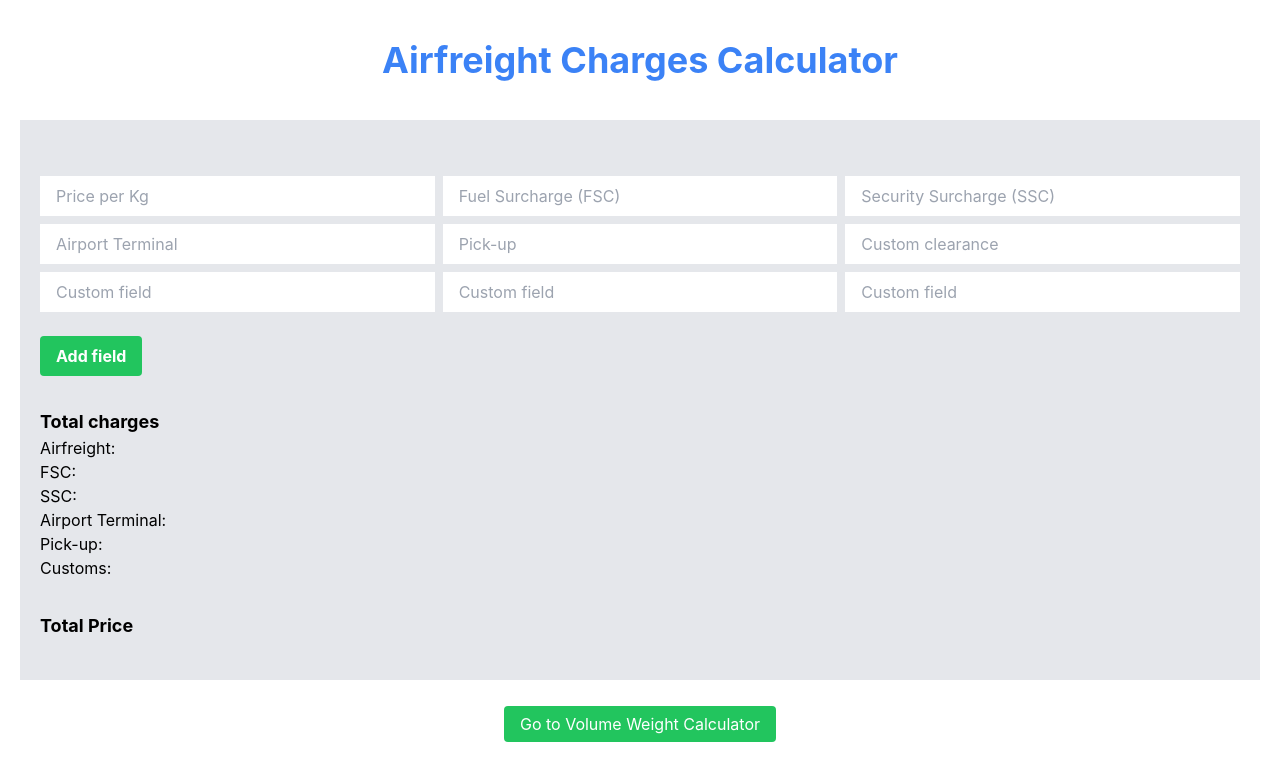
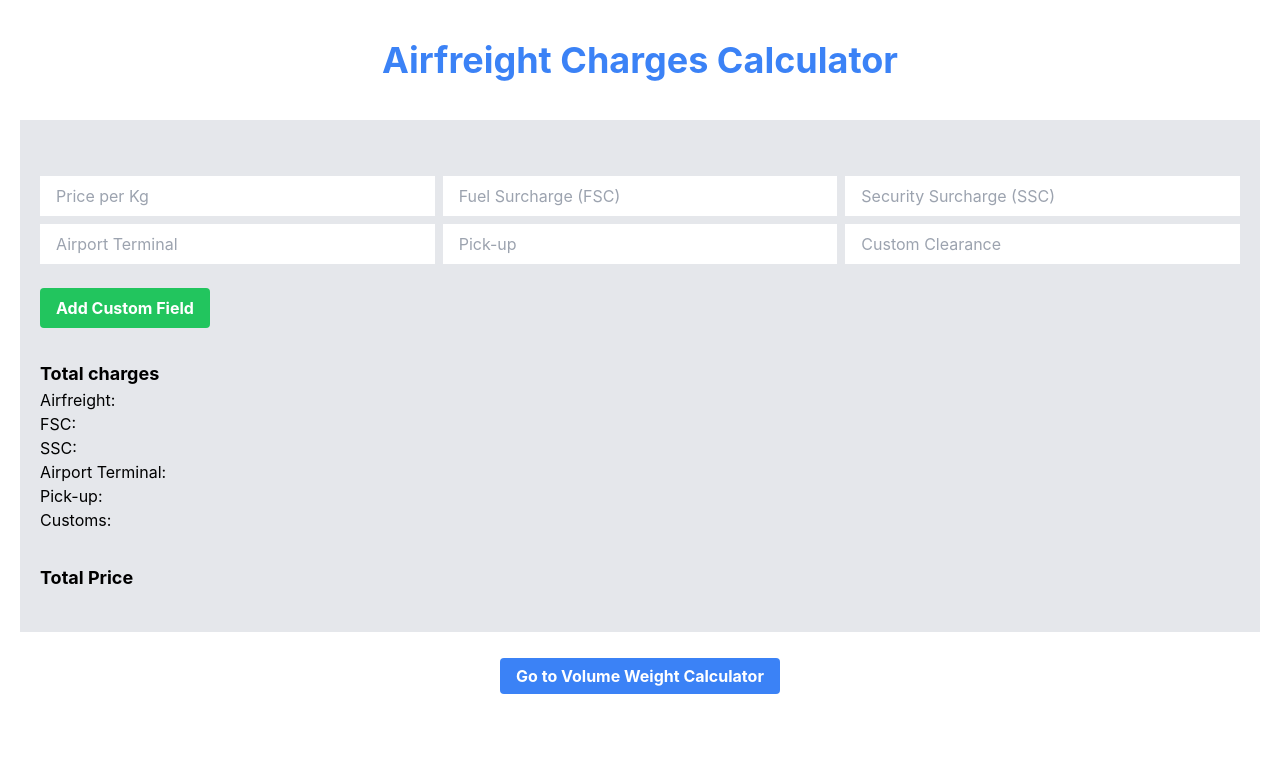
Before and after one commit to martinMr79/flyfrakt, a React (Create React App) app: page /charges in a window 1280 px wide. Shown: the top 780 px of the page. Built offline with nearby package versions, Linux system fonts and the light colour scheme.

Commit message:
added charges fields

```diff
--- a/src/pages/priceCalculator/index.jsx
+++ b/src/pages/priceCalculator/index.jsx
@@ -7,6 +7,9 @@ function ChargesCalculator() {
     pricePerKg: '',
     fsc: '', // Fuel Surcharge
     ssc: '', // Security Surcharge
+    airportTerminal: '',
+    pickUp: '',
+    customClearance: '',
     customCharges: {},
   });
 
@@ -19,6 +22,11 @@ function ChargesCalculator() {
     }));
   };
 
+    // Function to dynamically add a custom charge field
+    const addCustomField = () => {
+      // Implementation for adding custom field
+    };
+
   return (
     <div className="mx-auto max-w-screen-xl px-5 py-10 flex flex-col items-center">
       <h1 className="text-center mb-10 sm:text-2xl md:text-3xl lg:text-4xl text-blue-500 font-bold">
@@ -26,7 +34,7 @@ function ChargesCalculator() {
       </h1>
       <div className="bg-gray-200 w-full px-5 py-10">
 
-        <div className="flex mb-2 space-x-2  mt-4">
+      <div className="flex mb-2 space-x-2  mt-4">
           <input
             type="number"
             name="pricePerKg"
@@ -56,63 +64,39 @@ function ChargesCalculator() {
         <div className="flex mb-2 space-x-2  mt-2">
           <input
             type="number"
-            name="pricePerKg"
+            name="airportTerminal"
             placeholder="Airport Terminal"
-            value={charges.pricePerKg}
+            value={charges.airportTerminal}
             onChange={handleChange}
             className="py-2 px-4 w-1/3"
           />
           <input
             type="number"
-            name="fsc"
+            name="pickUp"
             placeholder="Pick-up"
-            value={charges.fsc}
+            value={charges.pickUp}
             onChange={handleChange}
             className="py-2 px-4 w-1/3"
           />
           <input
             type="number"
-            name="ssc"
-            placeholder="Custom clearance"
-            value={charges.ssc}
+            name="customClearance"
+            placeholder="Custom Clearance"
+            value={charges.customClearance}
             onChange={handleChange}
             className="py-2 px-4 w-1/3"
           />
         </div>
 
-
-        <div className="flex mb-2 space-x-2  mt-2">
-          <input
-            type="number"
-            name="pricePerKg"
-            placeholder="Custom field"
-
-            onChange={handleChange}
-            className="py-2 px-4 w-1/3"
-          />
-          <input
-            type="number"
-            name="fsc"
-            placeholder="Custom field"
-
-            onChange={handleChange}
-            className="py-2 px-4 w-1/3"
-          />
-          <input
-            type="number"
-            name="ssc"
-            placeholder="Custom field"
-
-            onChange={handleChange}
-            className="py-2 px-4 w-1/3"
-          />
-        </div>
+        {/* Implementation for dynamic custom charges fields */}
 
         <button
           className="bg-green-500 text-white font-bold py-2 px-4 rounded hover:bg-green-700 transition duration-300 ease-in-out mt-4"
-          >
-          Add field
+          onClick={addCustomField}
+        >
+          Add Custom Field
         </button>
+
 
         <h2 className="text-lg mt-8 font-bold">Total charges</h2>
         <div className="">Airfreight:</div>
@@ -127,7 +111,7 @@ function ChargesCalculator() {
       </div>
 
       <div className='pt-8'>
-          <Link to="/" className="px-4 py-2 bg-green-500 text-white rounded hover:bg-green-700 transition duration-300">Go to Volume Weight Calculator</Link>
+          <Link to="/" className="px-4 py-2 bg-blue-500 text-white rounded hover:bg-blue-700 transition duration-300 font-bold">Go to Volume Weight Calculator</Link>
       </div>
 
     </div>
--- a/src/pages/volumeWeightCalculator/index.jsx
+++ b/src/pages/volumeWeightCalculator/index.jsx
@@ -271,7 +271,7 @@ function CustomGrid() {
 
       </div>
         <div className="navigation pt-8">
-          <Link to="/charges" className="px-4 py-2 bg-blue-500 text-white rounded hover:bg-blue-700 transition duration-300">Go to Charges Calculator</Link>
+          <Link to="/charges" className="px-4 py-2 bg-blue-500 text-white rounded hover:bg-blue-700 transition duration-300 font-bold">Go to Charges Calculator</Link>
         </div>
 
 
```
